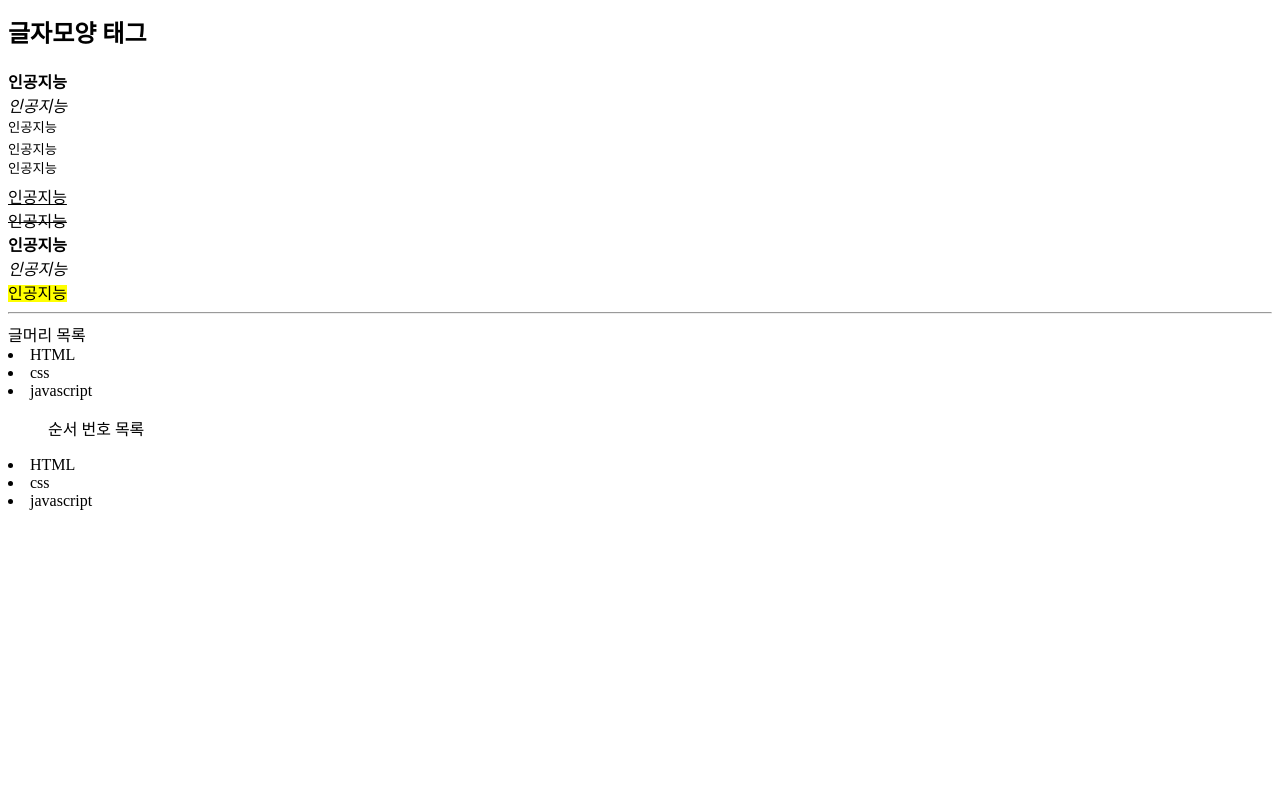
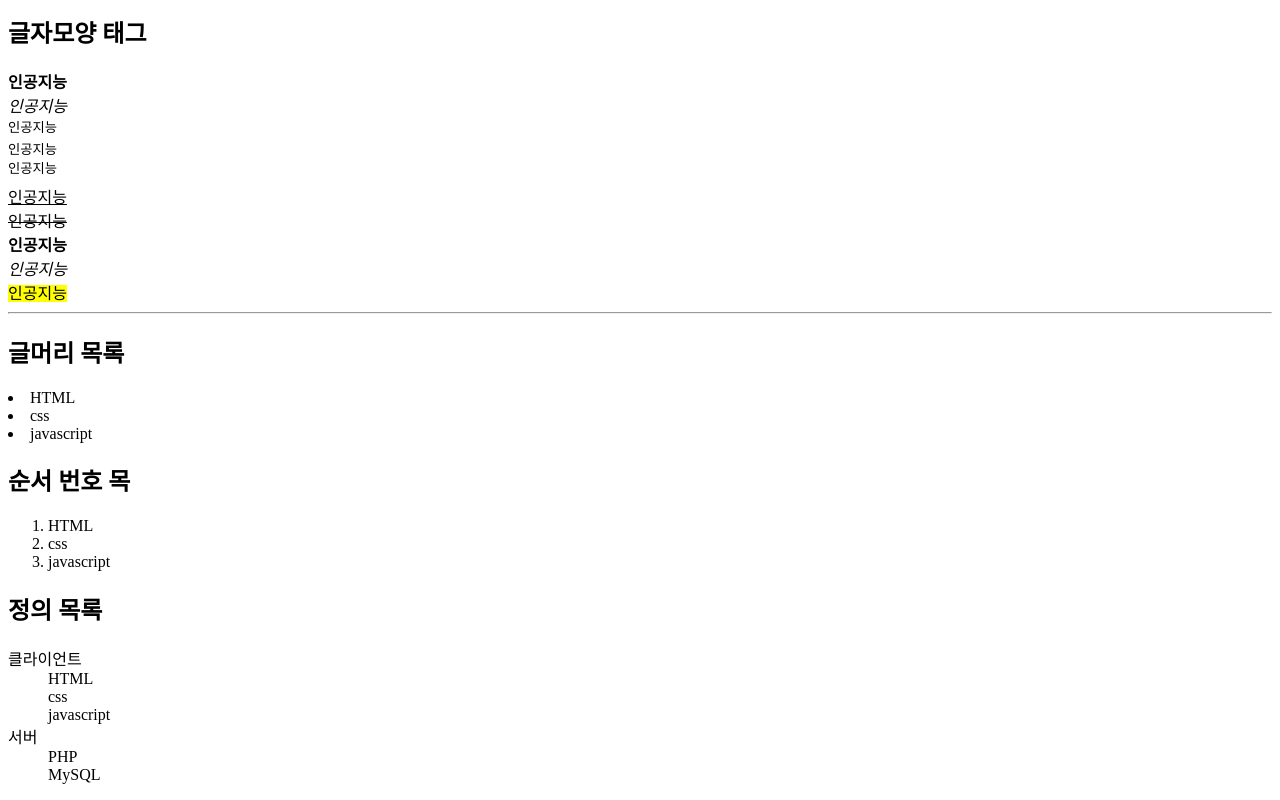
Before and after one commit to jum0324/123, a plain HTML site: page index.html in a window 1280 px wide. Shown: the part 545-1345 px from the top of the page. Before the commit the page ends 1063 px from the top, so only its background shows below. Drawn offline with Linux system fonts and the light colour scheme.

Commit message:
Update index.html

```diff
--- a/index.html
+++ b/index.html
@@ -31,9 +31,19 @@
   <em>인공지능</em><br>
   <mark>인공지능</mark><br>
   <hr>
-  <ui>글머리 목록</ui>
-  <li>HTML</li><li>css</li><li>javascript</li>
-  <ol>순서 번호 목록</ol>
-  <li>HTML</li><li>css</li><li>javascript</li>
+  <h2>글머리 목록</h2>
+  <ui>
+    <li>HTML</li><li>css</li><li>javascript</li>
+  </ui>
+  <h2>순서 번호 목</h2>
+  <ol>
+    <li>HTML</li><li>css</li><li>javascript</li>
+  </ol>
+  <h2>정의 목록</h2>
+  <dl>
+    <dt>클라이언트</dt><dd>HTML</dd><dd>css</dd><dd>javascript</dd>
+    <dt>서버</dt><dd>PHP</dd><dd>MySQL</dd>
+  </dl>
+
   </body>
 </html>
```
